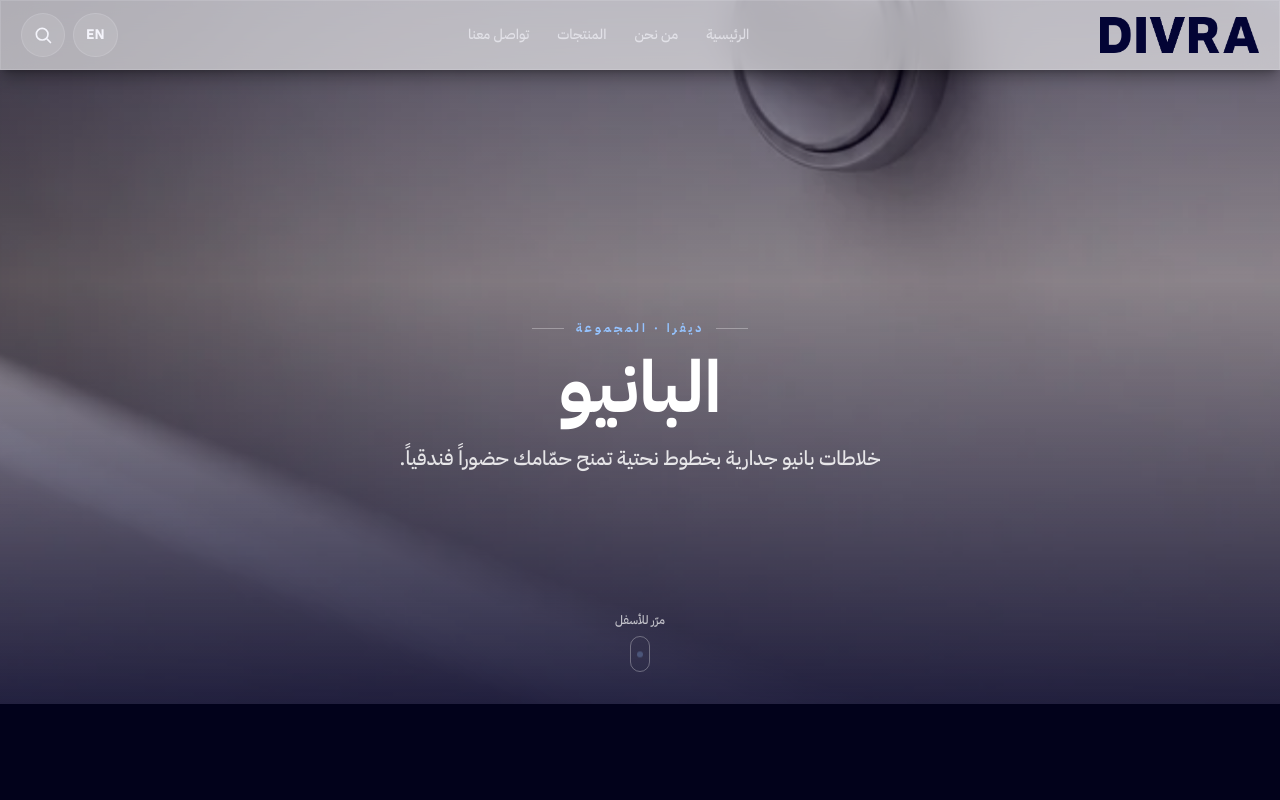
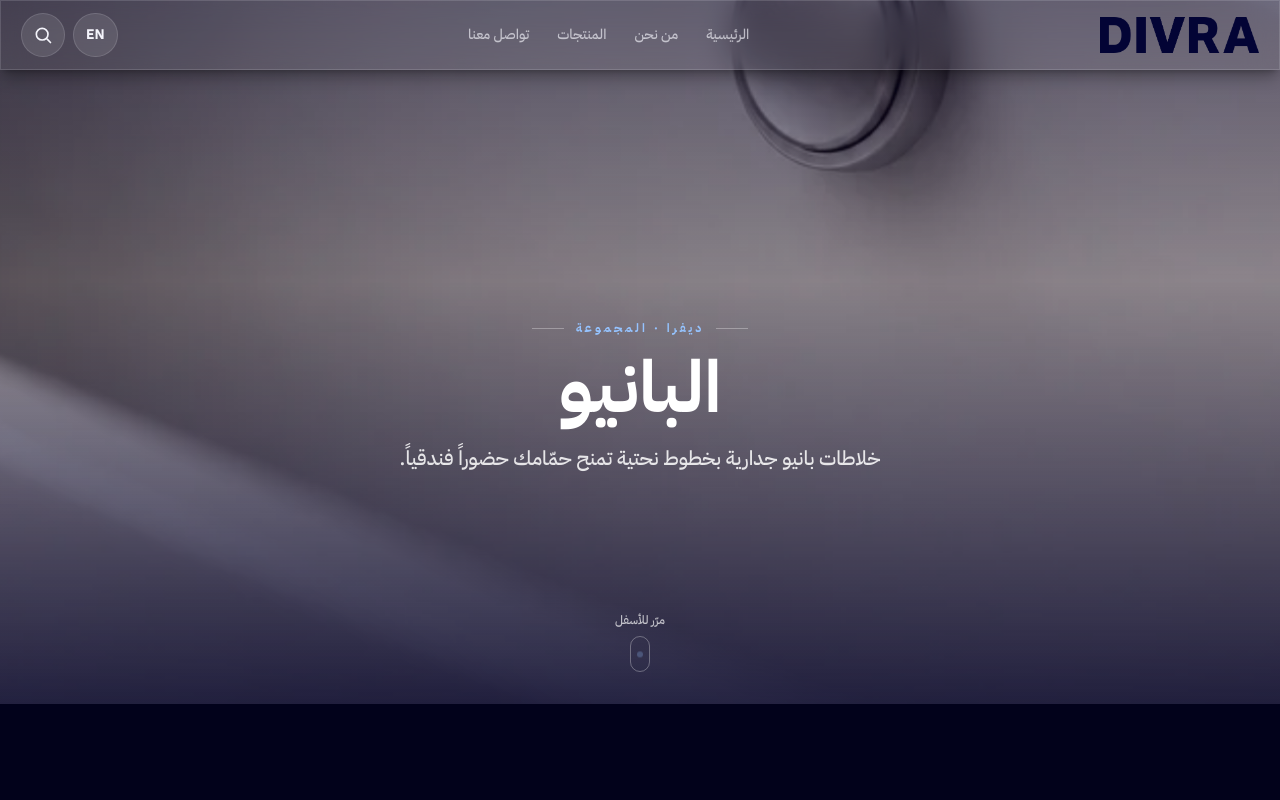
Before and after one commit to azz-11/Divra, a React (Vite) app: page /collection/bath in a window 1280 px wide. Shown: the top 800 px of the page. Built offline with nearby package versions, Linux system fonts and the light colour scheme.

Commit message:
Fix .glass card opacity for the dark theme

```diff
--- a/src/index.css
+++ b/src/index.css
@@ -71,9 +71,9 @@ h4 {
   -webkit-text-fill-color: transparent;
 }
 
-/* بطاقة زجاجية فاتحة */
+/* بطاقة زجاجية */
 .glass {
-  background: rgba(255, 255, 255, 0.6);
+  background: rgba(255, 255, 255, 0.06);
   backdrop-filter: blur(16px);
   -webkit-backdrop-filter: blur(16px);
   border: 1px solid var(--line);
```
